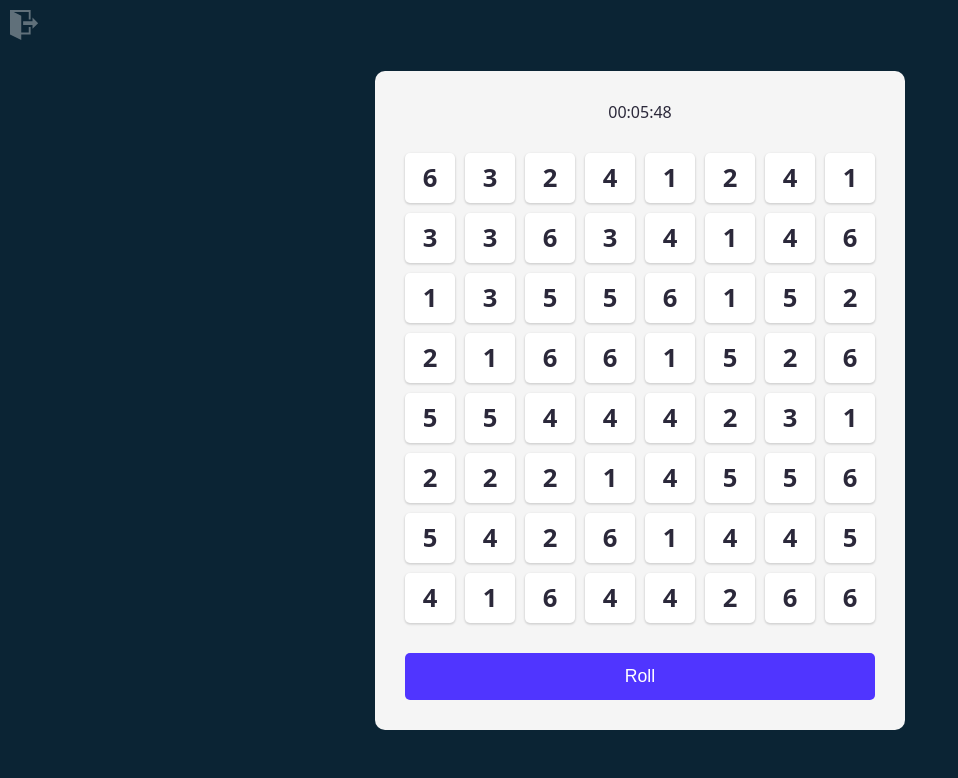
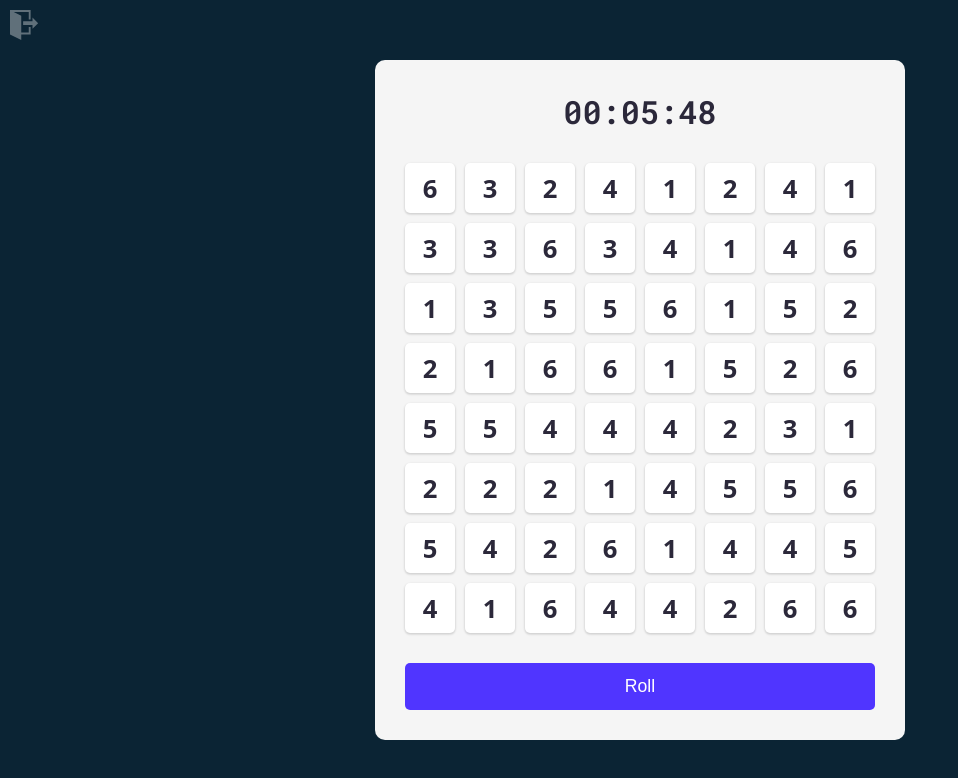
Before and after one commit to netrolite/tenzies-react, a React (Vite) app: page /#/game in a window 1280 px wide. Shown: the top 778 px of the page, without its empty margins (0-958 px from the left). Built offline with nearby package versions, Linux system fonts and the light colour scheme.

Commit message:
Update index.css

```diff
--- a/src/index.css
+++ b/src/index.css
@@ -125,7 +125,7 @@ body {
   cursor: pointer;
 }
 
-.stopwatch {
+.game-stopwatch {
   height: 100%;
   font-family: 'Roboto Mono', "Courier New", "Courier", monospace;
   font-size: 2rem;
```
